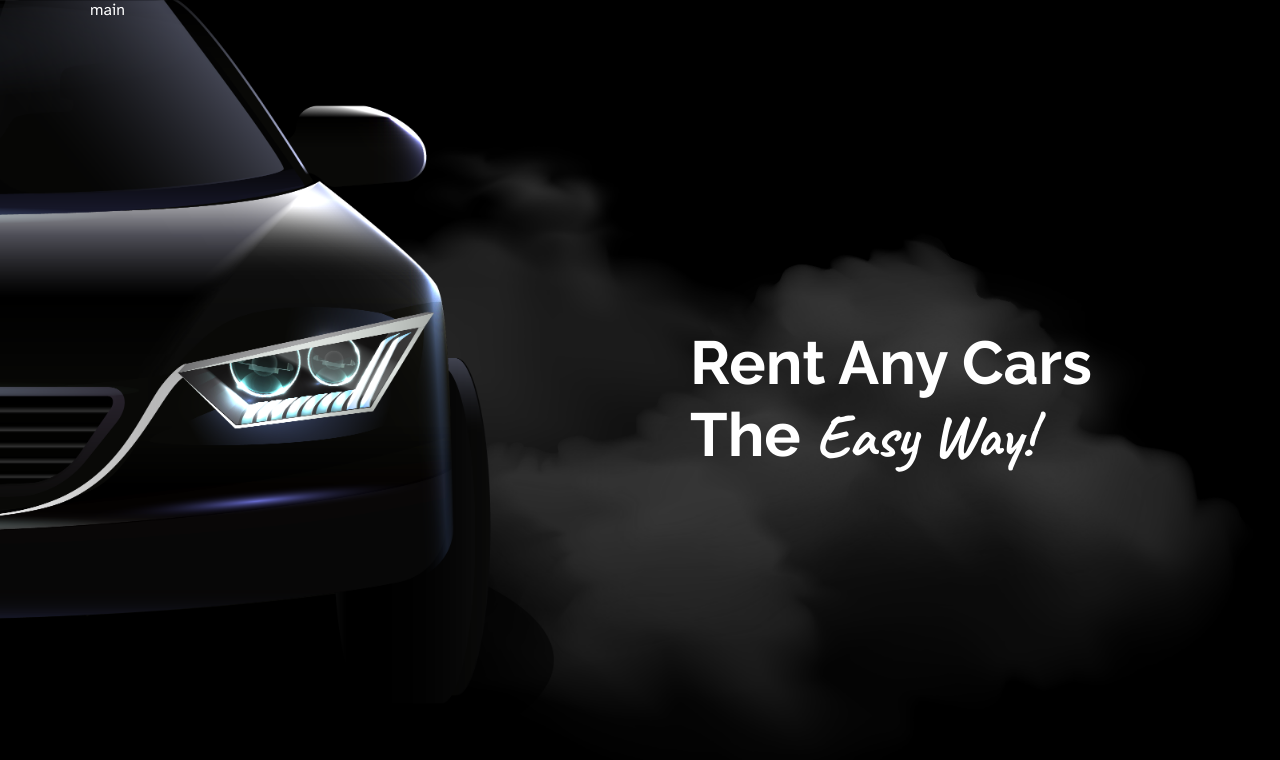
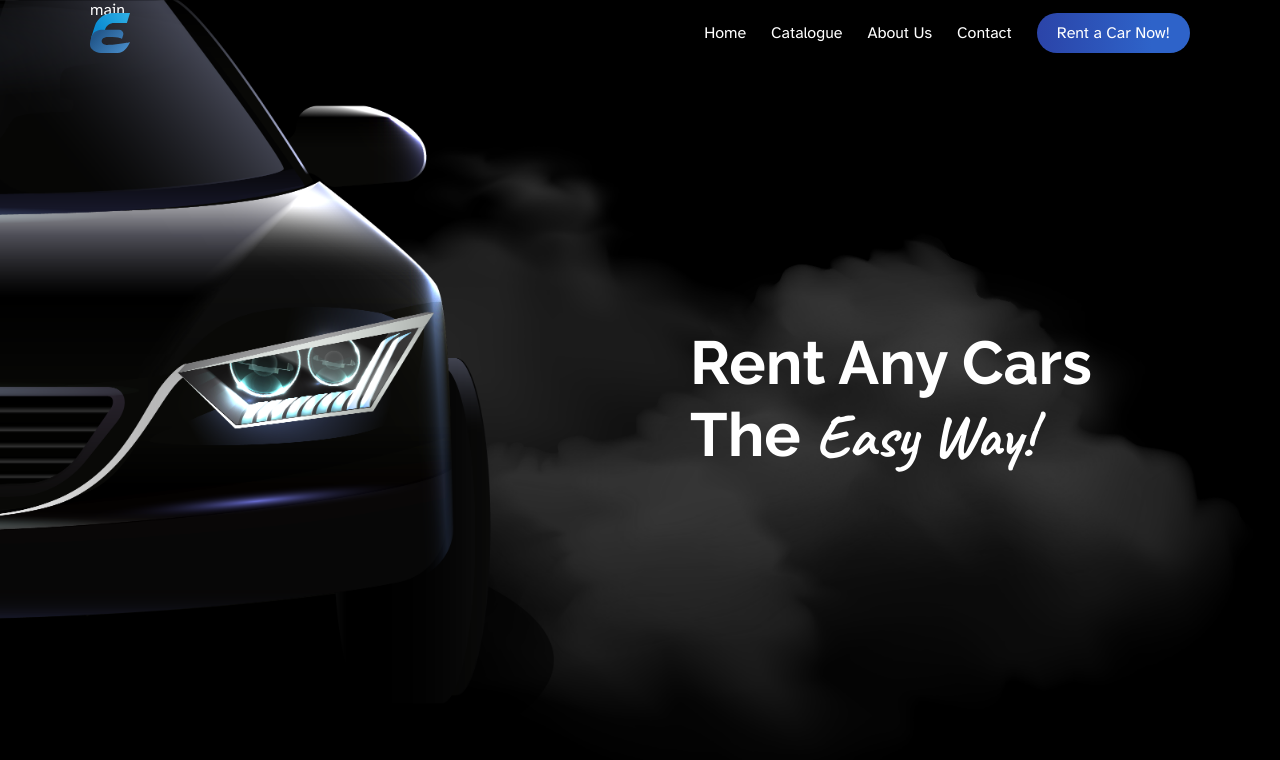
Before and after one commit to mwww/EasyRent, a React (Vite) app: page / in a window 1280 px wide. Shown: the top 760 px of the page. Built offline with nearby package versions, Linux system fonts and the light colour scheme.

Commit message:
Update index.tsx

```diff
--- a/src/pages/index/index.tsx
+++ b/src/pages/index/index.tsx
@@ -1,11 +1,17 @@
+// Components
+import NavBar from '../../components/navbar/navbar'
+
+// Pages
 import Hero from './hero/hero'
 import Main from './main/main'
 
+// Style
 import style from './index.module.scss'
 
 export default function Index() {
   return (
     <>
+      <NavBar />
       <Hero />
       <Main />
     </>
```
